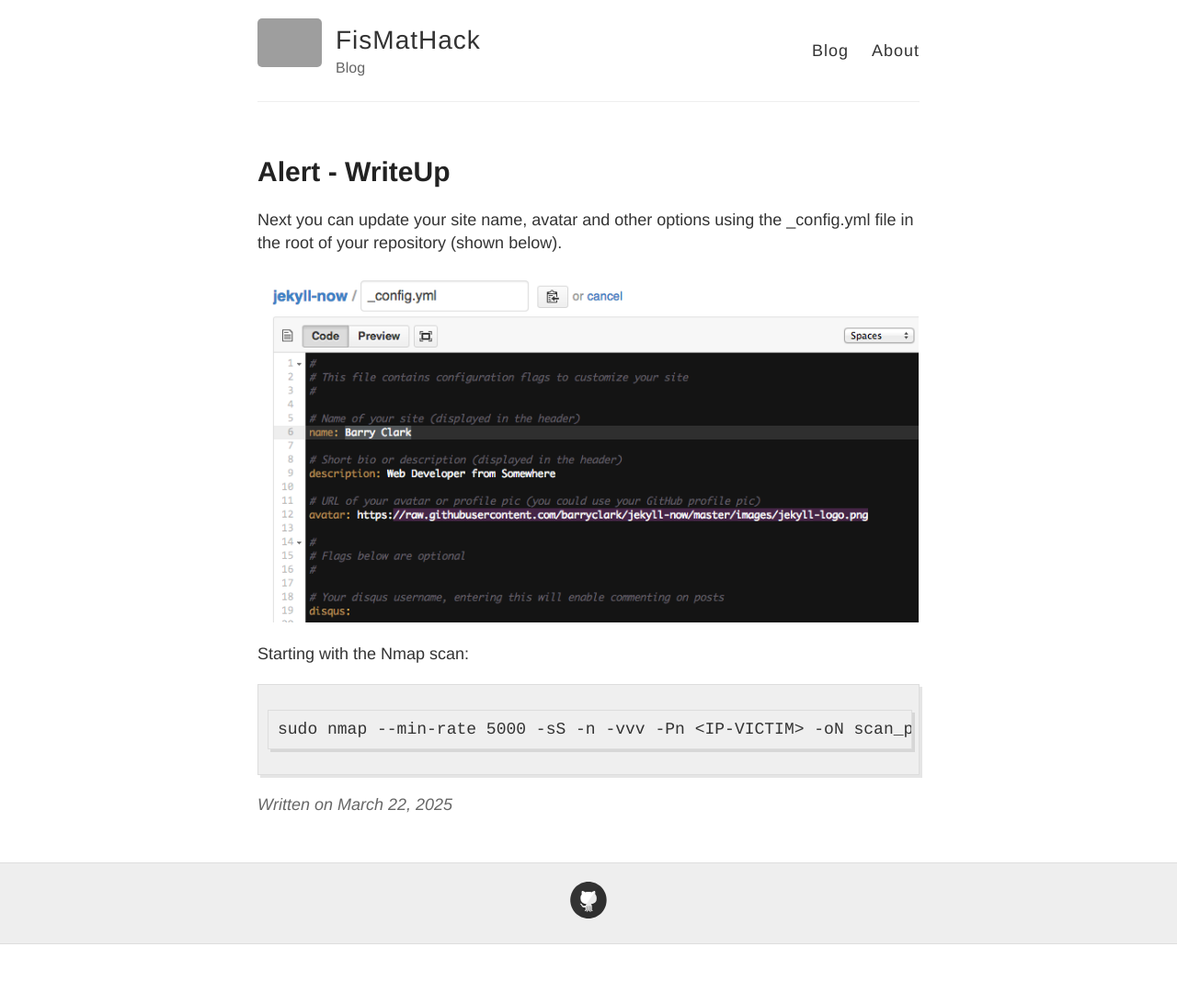
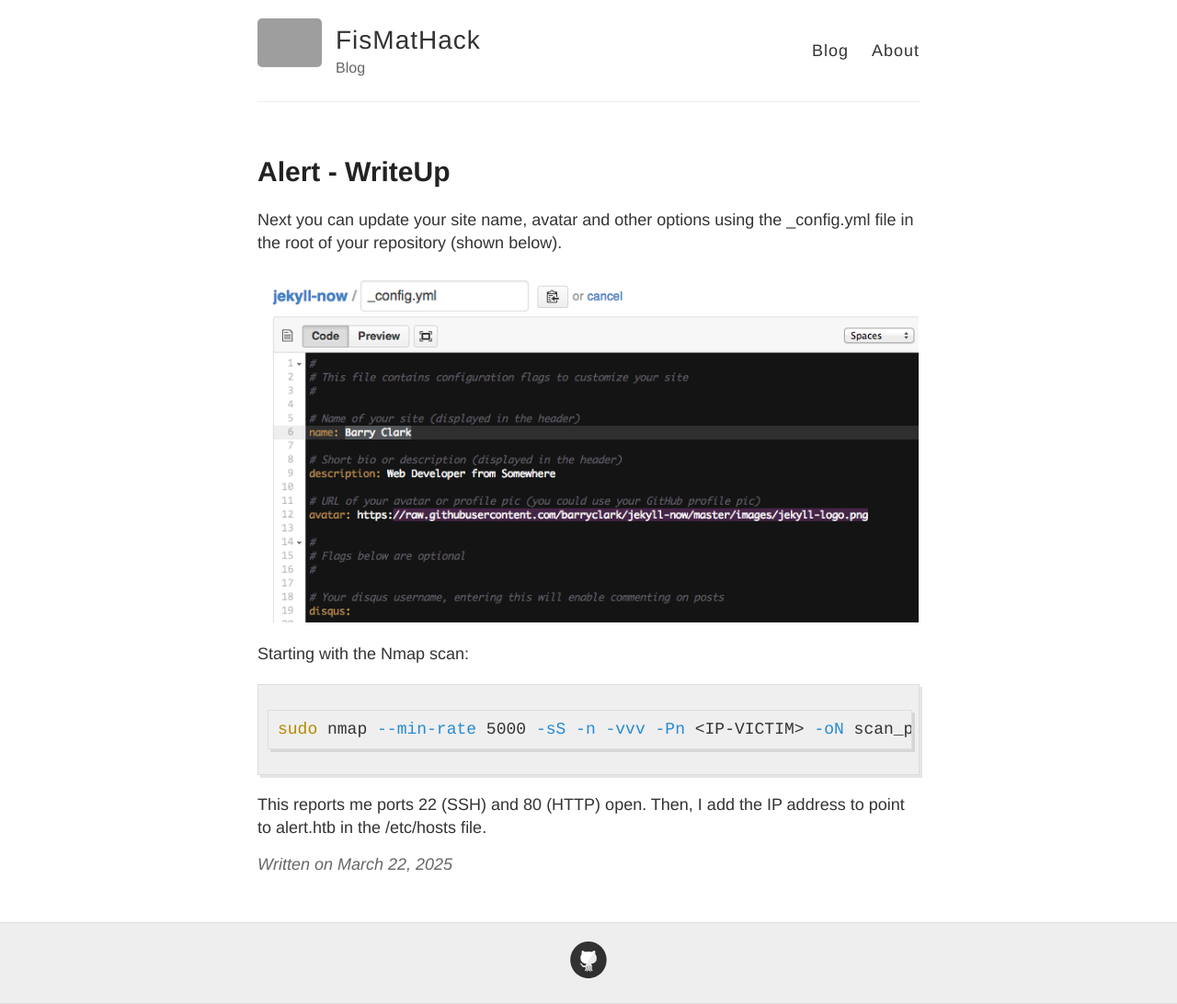
Before and after one commit to FisMatHack/fismathack.github.io, a Jekyll site: the page built from _posts/2025-03-22-Alert-WriteUp.md, in a window 1280 px wide. Shown: the whole page at 92% size. Built offline with Jekyll 4.4.1, drawn with Linux system fonts in a browser that asks for light colours; before the commit the page ends 1027 px from its top, so only the background shows below that; grey boxes are pictures that could not be loaded.

Commit message:
Update 2025-03-22-Alert-WriteUp.md

````diff
--- a/_posts/2025-03-22-Alert-WriteUp.md
+++ b/_posts/2025-03-22-Alert-WriteUp.md
@@ -12,6 +12,9 @@ Next you can update your site name, avatar and other options using the _config.y
 Starting with the Nmap scan:
 
 
-```
+```shell
 sudo nmap --min-rate 5000 -sS -n -vvv -Pn <IP-VICTIM> -oN scan_ports_tcp
 ```
+
+This reports me ports 22 (SSH) and 80 (HTTP) open. Then, I add the IP address to point to alert.htb
+in the /etc/hosts file.
````
